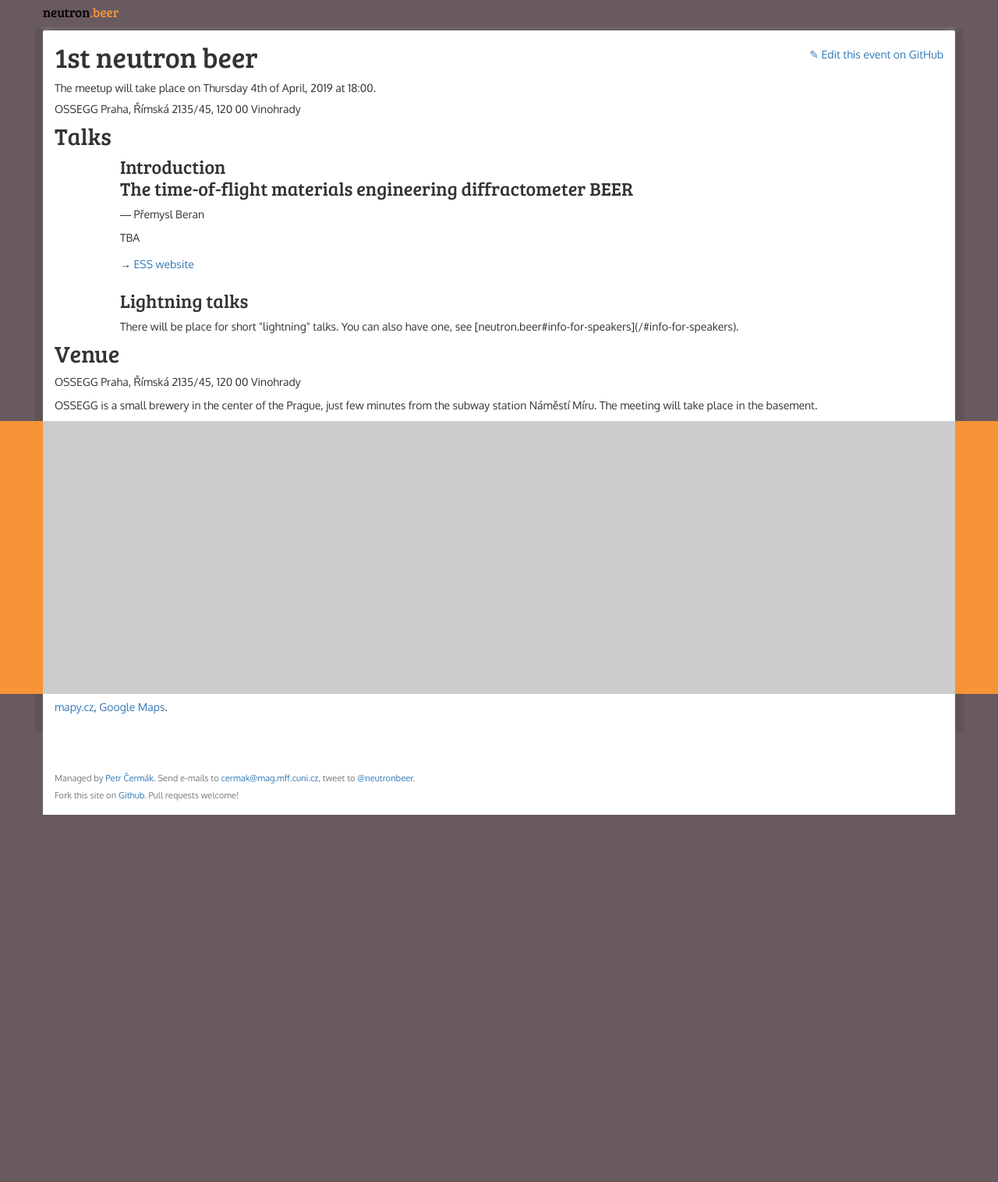
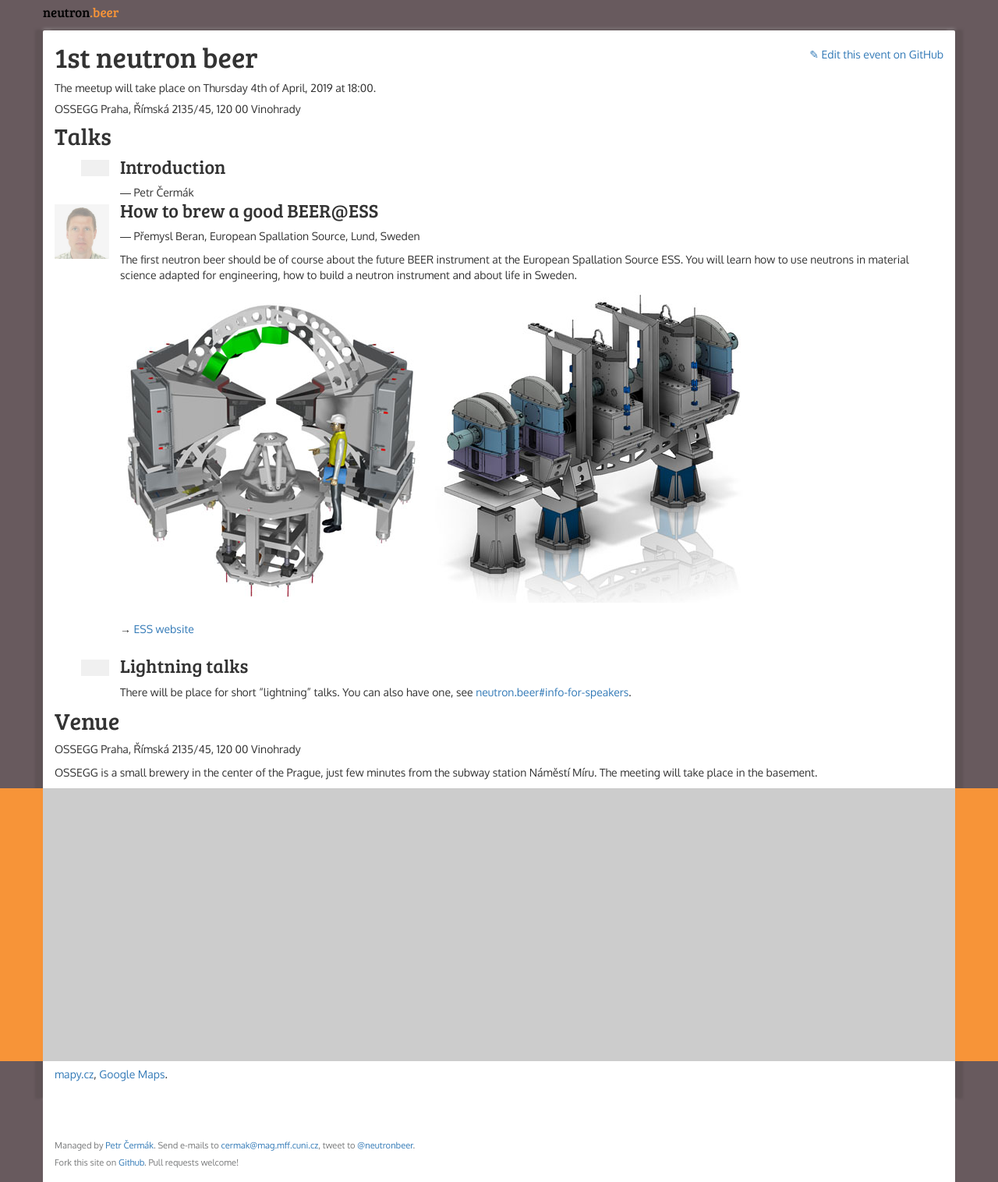
Before and after one commit to me2d09/neutron.beer, a Jekyll site: the page built from _events/2019-01-beran.md, in a window 1280 px wide. Shown: the whole page at 78% size. Built offline with Jekyll 4.4.1, drawn with Linux system fonts in a browser that asks for light colours; nearby versions of some CDN libraries; before the commit the page ends 1045 px from its top, so only the background shows below that.

Commit message:
Changes before 1st meeting
- changed layout of events to include speaker photo
- added preliminary abstract
- added figures of beer instrument

```diff
--- a/_events/2019-01-beran.md
+++ b/_events/2019-01-beran.md
@@ -12,16 +12,27 @@ date: 2019-04-04 18:00
 talks:
   - title: Introduction
     is_lightning: true
-  - title: The time-of-flight materials engineering diffractometer BEER
-    description: TBA
+    speakers:
+        - name: Petr Čermák
+  - title: How to brew a good BEER@ESS
+    abstract: |
+        The first neutron beer should be of course about the future BEER instrument
+        at the European Spallation Source ESS. You will learn how to use neutrons in
+        material science adapted for engineering, how to build a neutron instrument and
+        about life in Sweden.
+    description: |
+        ![BEER Sample and Detector Area, full scope](/assets/images/abstracts/detector-area.jpg "BEER Sample and Detector Area, full scope")
+        ![BEER Choppers inside Bunker](/assets/images/abstracts/beer-choppers.jpg "BEER Choppers inside Bunker")
     is_lightning: false
+    image: /assets/images/beran.jpg
     speakers:
         - name: Přemysl Beran
+          affil: European Spallation Source, Lund, Sweden
     links:
         - url: https://europeanspallationsource.se/instruments/beer
           hostname: ESS website
   - title: "Lightning talks"
-    description: |
+    abstract: |
         There will be place for short "lightning" talks.
         You can also have one, see [neutron.beer#info-for-speakers](/#info-for-speakers).
     is_lightning: true
--- a/_layouts/event.html
+++ b/_layouts/event.html
@@ -69,18 +69,29 @@ bodyclass: eventpage
                 <div class="talk-entry
                     {% if talk.is_lightning %}lightning{% endif %}
                 ">
+                {% if talk.image %}
+                    <span class="talk-image yt">
+                        <img src="{{talk.image}}">
+                        <span class="overlay"></span>
+                    </span>
+                {% else %}
+                    <span class="talk-image no-img">
+                        <span class="overlay"></span>
+                    </span>
+                {% endif %}
                     <div class="head">
                         <h3>{{ talk.title }}</h3>
                         {% if talk.speakers %}
                             <ul class="speakers">
                                 {% for speaker in talk.speakers %}
-                                    <li>{{ speaker.name }}</li>
+                                    <li>{{ speaker.name }}{% if speaker.affil %}, {{ speaker.affil }}{% endif %}</li>
                                 {% endfor %}
                             </ul>
                         {% endif %}
-                        {% if talk.description %}
+                        {% if talk.abstract %}
                             <div class="description">
-                                {{ talk.description }}
+                                {{ talk.abstract | markdownify  }}
+                                {{ talk.description | markdownify  }}
                             </div>
                         {% endif %}
                         {% if talk.links %}
--- a/assets/style.css
+++ b/assets/style.css
@@ -752,40 +752,39 @@ body.eventpage .talk-entry {
     position: relative;
 }
 
-.talk-entry .youtube-link {
+.talk-entry .talk-image {
     order: 2;
     display: block;
     position: absolute;
     left: -6em;
     width: 5em;
-    height: 2.8125em;
+    height: 5em;
     margin: 0;
     overflow: hidden;
 }
 
-body.eventpage .talk-entry .youtube-link {
+body.eventpage .talk-entry .talk-image {
     top: 0.35em;
 }
 
-.talk-entry .youtube-link img {
+.talk-entry .talk-image img {
     width: 5em;
     position: absolute;
-    top: -0.45em;
 }
 
-.talk-entry .youtube-link .overlay {
+.talk-entry .talk-image .overlay {
     width: 5em;
-    height: 3em;
+    height: 5em;
     position: absolute;
     background: #EEE;
     opacity: 0.6;
 }
 
-.talk-entry .youtube-link .overlay:hover {
+.talk-entry .talk-image .overlay:hover {
     opacity: 0;
 }
 
-.talk-entry .youtube-link.no-yt {
+.talk-entry .talk-image.no-img {
     background-color: #F4F4F4;
 }
 
@@ -830,13 +829,13 @@ body.eventpage .talk-entry .youtube-link {
     min-height: 2em;
 }
 
-.talk-entry.lightning .youtube-link {
+.talk-entry.lightning .talk-image {
     width: 2.6em;
     height: 1.5em;
     left: -3.6em;
 }
 
-.talk-entry.lightning .youtube-link img {
+.talk-entry.lightning .talk-image img {
     width: 2.6em;
     top: -0.2em;
 }
@@ -857,7 +856,7 @@ body.eventpage .talk-entry .youtube-link {
         left: 0;
     }
 
-    .talk-entry .youtube-link {
+    .talk-entry .talk-image {
         display: none;
     }
 
@@ -963,7 +962,7 @@ body.eventpage .talk-entry .youtube-link {
 
     .eventpage div.nav-container a.lang_switch,
     .eventpage div.container div.edit-on-github,
-    .eventpage div.container div.talk-entry>span.youtube-link,
+    .eventpage div.container div.talk-entry>span.talk-image,
     .eventpage div.container div#map div.leaflet-control-container,
     .eventpage div.container div.other-maps,
     .eventpage footer.container {
```
Also changed, not shown: _includes/event.html (+12 -2 lines), _layouts/default.html (+46 -30 lines), index.md (+1 -1 lines), assets/favicon.ico (added), assets/images/abstracts/beer-choppers.jpg (added), assets/images/abstracts/detector-area.jpg (added), assets/images/beran.jpg (added).
